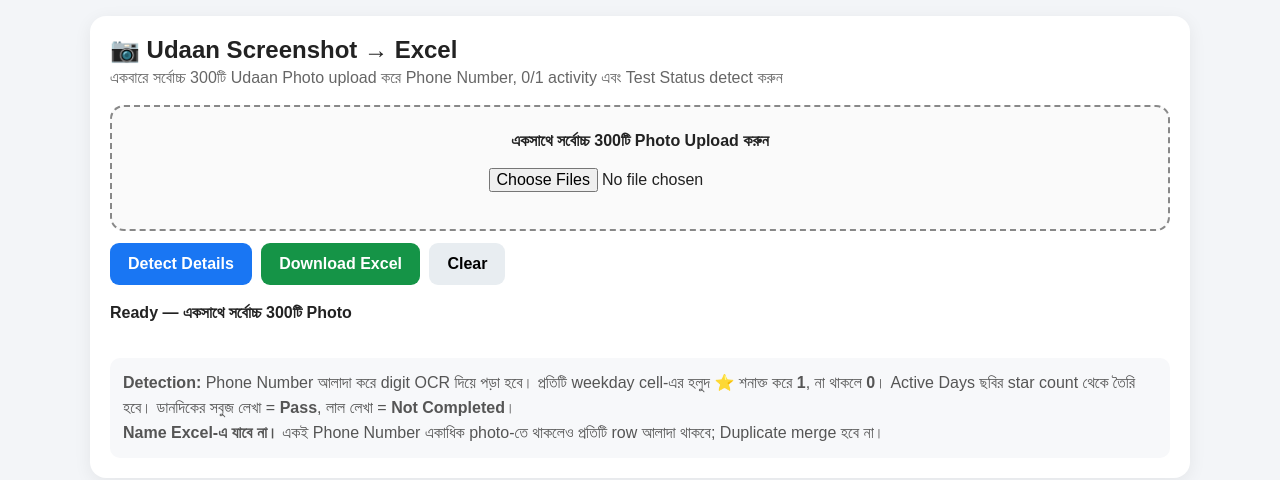
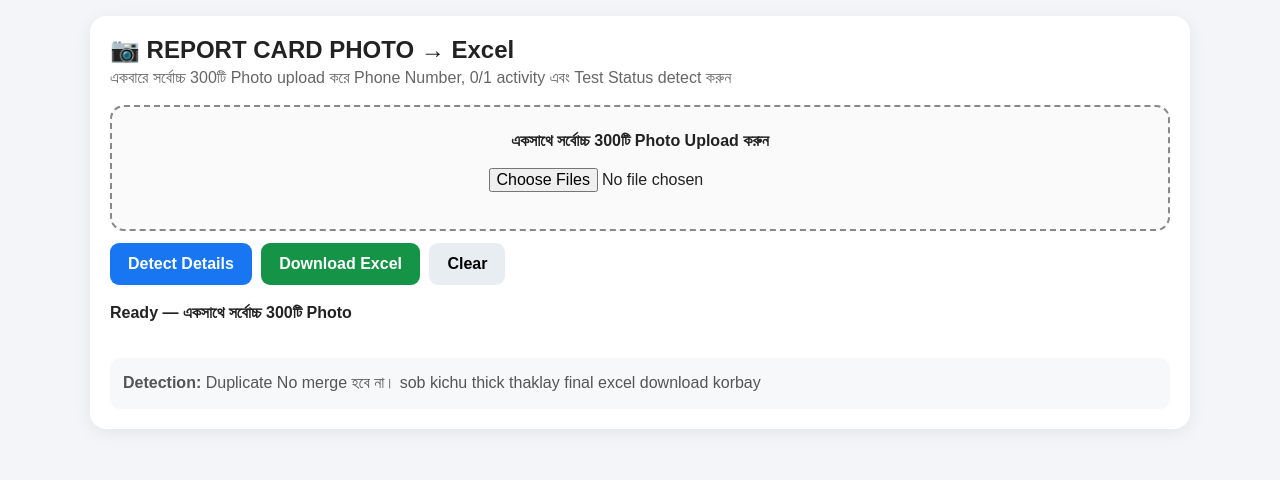
Before and after one commit to koushikbiswas242-lab/wbrl-media-report, a plain HTML site: page index.html in a window 1280 px wide. Drawn offline with Linux system fonts and the light colour scheme.

Commit message:
Update index.html

```diff
--- a/index.html
+++ b/index.html
@@ -27,8 +27,8 @@
 </head>
 <body>
 <div class="card">
-<h2>📷 Udaan Screenshot → Excel</h2>
-<div class="sub">একবারে সর্বোচ্চ 300টি Udaan Photo upload করে Phone Number, 0/1 activity এবং Test Status detect করুন</div>
+<h2>📷 REPORT CARD PHOTO → Excel</h2>
+<div class="sub">একবারে সর্বোচ্চ 300টি Photo upload করে Phone Number, 0/1 activity এবং Test Status detect করুন</div>
 
 <div class="drop">
   <b>একসাথে সর্বোচ্চ 300টি Photo Upload করুন</b><br><br>
@@ -45,8 +45,7 @@
 <div class="tablewrap" id="preview"></div>
 
 <div class="note">
-<b>Detection:</b> Phone Number আলাদা করে digit OCR দিয়ে পড়া হবে। প্রতিটি weekday cell-এর হলুদ ⭐ শনাক্ত করে <b>1</b>, না থাকলে <b>0</b>। Active Days ছবির star count থেকে তৈরি হবে। ডানদিকের সবুজ লেখা = <b>Pass</b>, লাল লেখা = <b>Not Completed</b>।<br>
-<b>Name Excel-এ যাবে না।</b> একই Phone Number একাধিক photo-তে থাকলেও প্রতিটি row আলাদা থাকবে; Duplicate merge হবে না।
+<b>Detection:</b>  Duplicate No merge হবে না। sob kichu thick thaklay final excel download korbay
 </div>
 </div>
 
```
